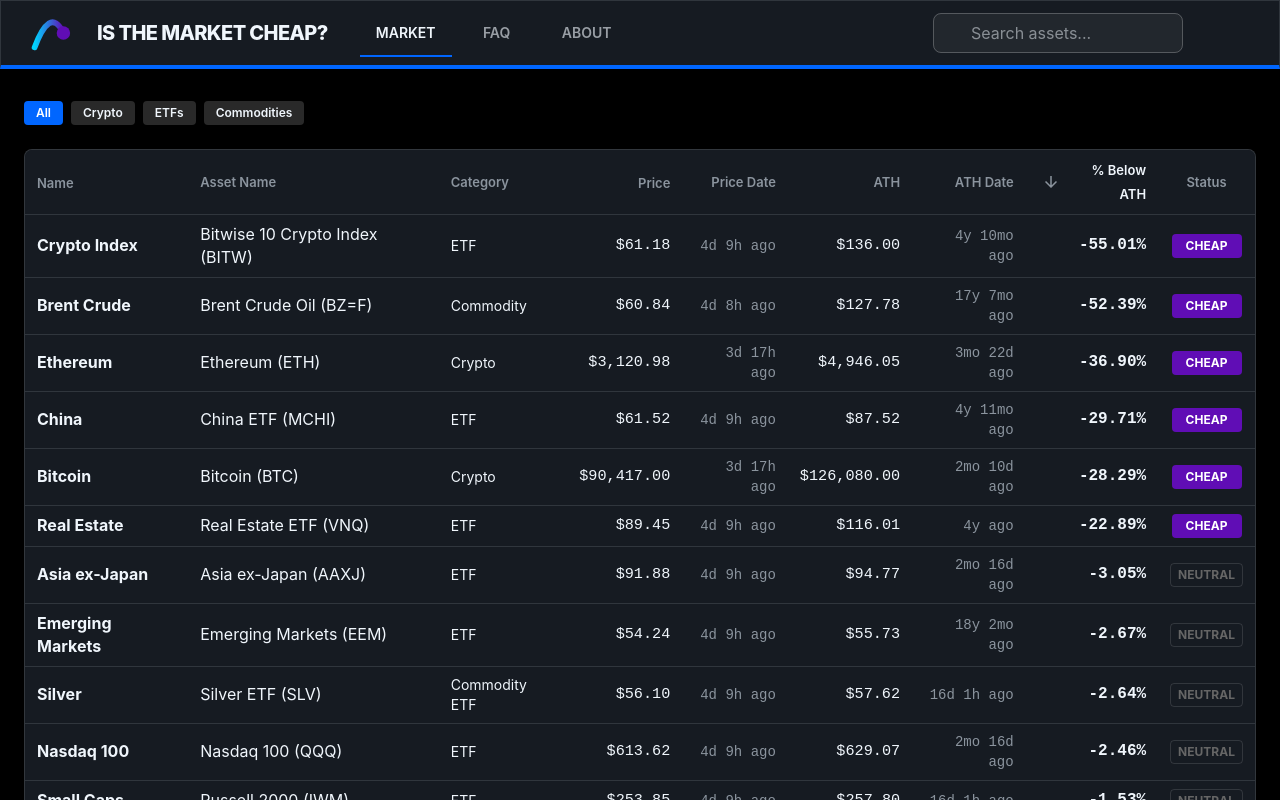
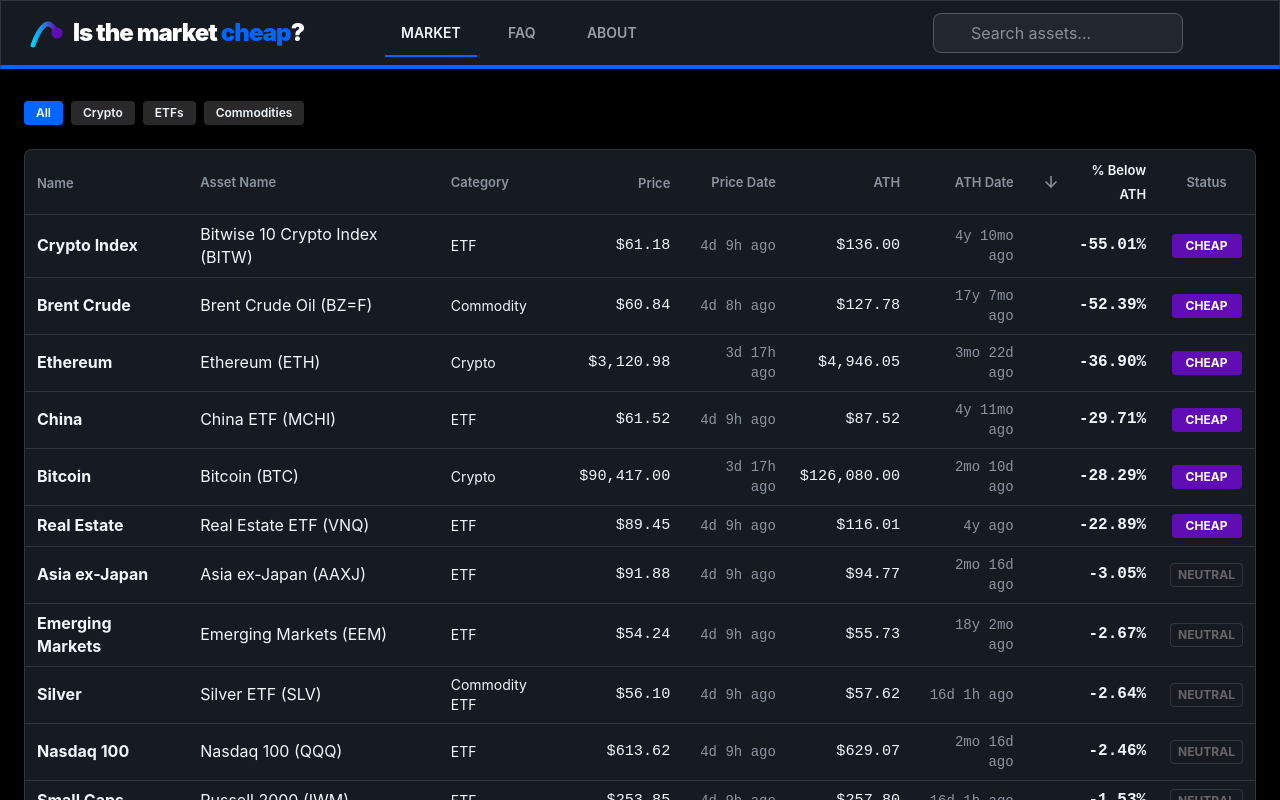
Before and after one commit to JonUXD/isthemarketcheap, a Next.js app: page / in a window 1280 px wide. Shown: the top 800 px of the page. Built offline with nearby package versions, Linux system fonts and the light colour scheme; no server answers; some icons are missing.

Commit message:
added svg logo and minor changes

```diff
--- /dev/null
+++ b/components/BrandText.js
@@ -0,0 +1,35 @@
+import React from 'react';
+import { useTheme } from '@mui/material/styles';
+
+export default function BrandText({ height = 24 }) {
+    const theme = useTheme();
+    const isDark = theme.palette.mode === 'dark';
+
+    const mainColor = isDark ? '#FFFFFF' : '#1A1A1A';
+    const accentColor = isDark ? '#0066FF' : '#600DB5';
+
+    return (
+        <svg
+            height={height}
+            viewBox="0 0 280 32"
+            fill="none"
+            xmlns="http://www.w3.org/2000/svg"
+            style={{ display: 'block' }}
+        >
+            <text
+                x="0"
+                y="24"
+                fill={mainColor}
+                style={{
+                    fontFamily: '"Inter", -apple-system, BlinkMacSystemFont, "Segoe UI", Helvetica, Arial, sans-serif',
+                    fontSize: '24px',
+                    fontWeight: 900,
+                    letterSpacing: '-0.04em',
+                    textTransform: 'none'
+                }}
+            >
+                Is the market <tspan fill={accentColor}>cheap</tspan>?
+            </text>
+        </svg>
+    );
+}
--- a/components/layout/Layout.js
+++ b/components/layout/Layout.js
@@ -20,6 +20,7 @@
 import Brightness7Icon from '@mui/icons-material/Brightness7';
 import { ColorModeContext } from '../../lib/ColorModeContext';
 import Logo from '../Logo';
+import BrandText from '../BrandText';
 
 export default function Layout({ children, title = "Is the Market Cheap?", searchProps = null }) {
     const theme = useTheme();
@@ -51,20 +52,9 @@
             >
                 <Toolbar sx={{ gap: 4, minHeight: 70 }}>
                     {/* 1. TITLE / LOGO */}
-                    <Link href="/" passHref style={{ textDecoration: 'none', color: 'inherit', display: 'flex', alignItems: 'center', gap: '24px' }}>
-                        <Logo width={48} height={48} />
-                        <Typography
-                            variant="h6"
-                            component="div"
-                            sx={{
-                                fontWeight: 800,
-                                letterSpacing: '-0.03em',
-                                whiteSpace: 'nowrap',
-                                cursor: 'pointer'
-                            }}
-                        >
-                            IS THE MARKET CHEAP?
-                        </Typography>
+                    <Link href="/" passHref style={{ textDecoration: 'none', color: 'inherit', display: 'flex', alignItems: 'center', gap: '8px' }}>
+                        <Logo width={40} height={40} />
+                        <BrandText height={32} />
                     </Link>
 
                     {/* 2. NAVIGATION TABS */}
```
Also changed, not shown: tools/output_all_code.txt.
